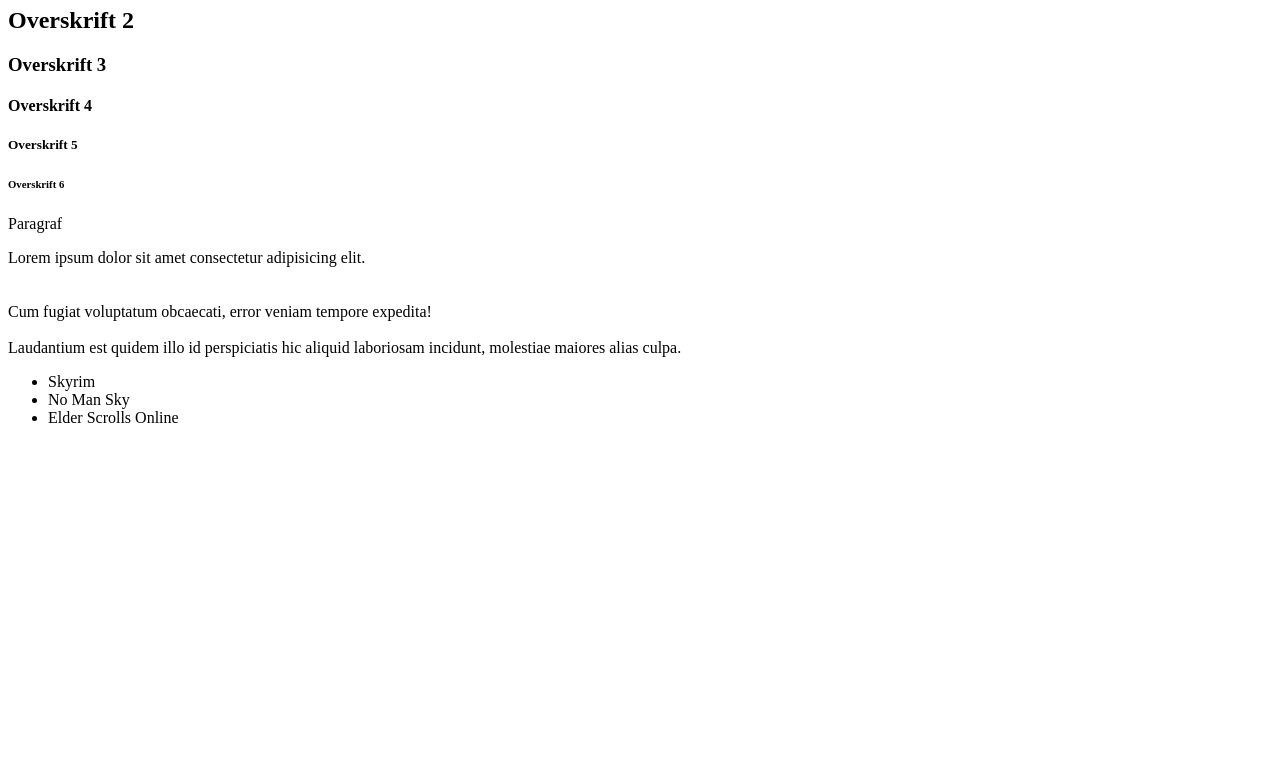
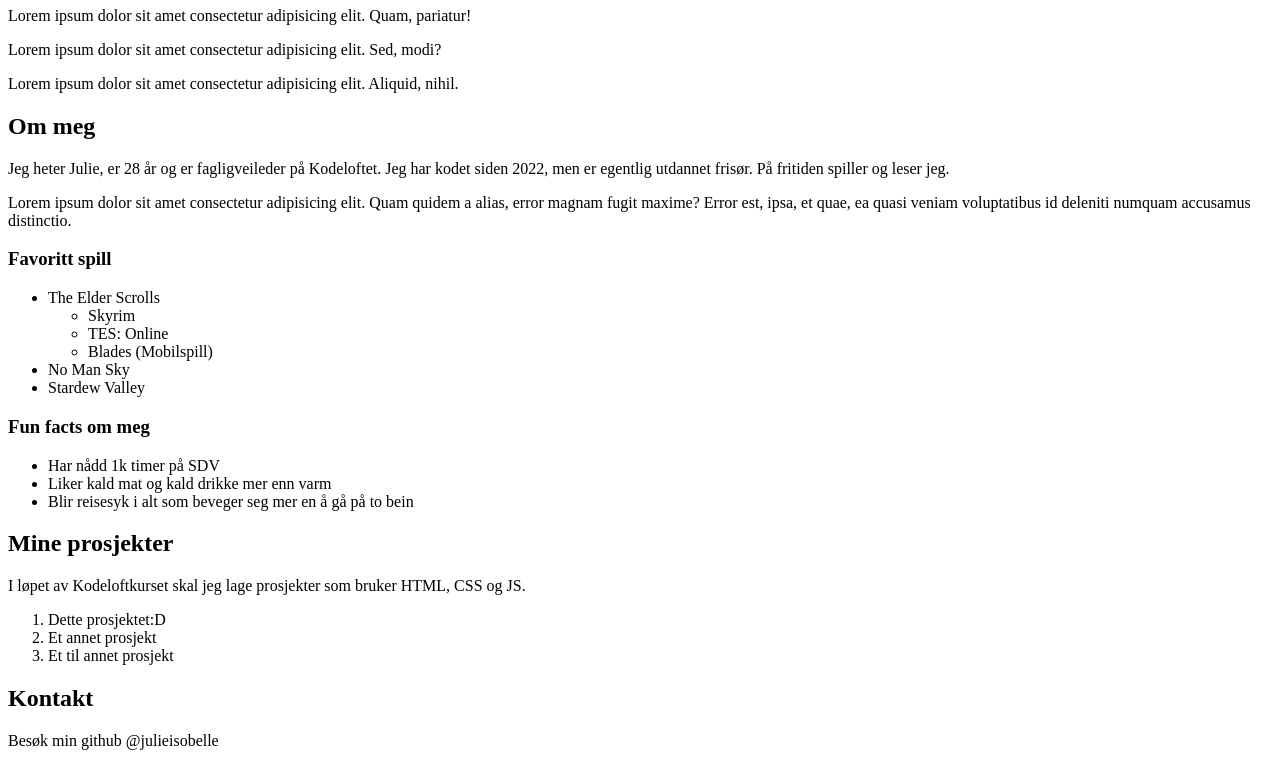
Before and after one commit to julieisobelle/fontenehusetG17_undervisning1, a website: page index.html in a window 1280 px wide. Shown: the part 73-839 px from the top of the page. Before the commit the page ends 800 px from the top, so only its background shows below. Drawn offline with Linux system fonts and the light colour scheme.

Commit message:
Updated with more "real" information

```diff
--- a/index.html
+++ b/index.html
@@ -8,21 +8,43 @@
     <script type="module" src="script.js"></script>
   </head>
   <body>
-    <h1>Overskrift 1</h1>
-    <h2>Overskrift 2</h2>
-    <h3>Overskrift 3</h3>
-    <h4>Overskrift 4</h4>
-    <h5>Overskrift 5</h5>
-    <h6>Overskrift 6</h6>
-    <p>Paragraf</p>
-    <p>Lorem ipsum dolor sit amet consectetur adipisicing elit. <br> <br> <br>
-      Cum fugiat voluptatum obcaecati, error veniam tempore expedita! <br> <br>
-      Laudantium est quidem illo id perspiciatis hic aliquid laboriosam incidunt, molestiae maiores alias culpa.</p>
+    <h1>Velkommen til min side</h1>
+    <p>Lorem ipsum dolor sit amet consectetur adipisicing elit. Quam, pariatur!</p>
+    <p>Lorem ipsum dolor sit amet consectetur adipisicing elit. Sed, modi?</p>
+    <p>Lorem ipsum dolor sit amet consectetur adipisicing elit. Aliquid, nihil.</p>
 
+    <h2>Om meg</h2>
+    <p>Jeg heter Julie, er 28 år og er fagligveileder på Kodeloftet. Jeg har kodet siden 2022, men er egentlig utdannet frisør. På fritiden spiller og leser jeg.</p>
+    <p>Lorem ipsum dolor sit amet consectetur adipisicing elit. Quam quidem a alias, error magnam fugit maxime? Error est, ipsa, et quae, ea quasi veniam voluptatibus id deleniti numquam accusamus distinctio.</p>
+
+    <h3>Favoritt spill</h3>
+    <ul>
+      <li>The Elder Scrolls</li>
       <ul>
         <li>Skyrim</li>
-        <li>No Man Sky</li>
-        <li>Elder Scrolls Online</li>
+        <li>TES: Online</li>
+        <li>Blades (Mobilspill)</li>
       </ul>
+      <li>No Man Sky</li>
+      <li>Stardew Valley</li>
+    </ul>
+
+    <h3>Fun facts om meg</h3>
+    <ul>
+      <li>Har nådd 1k timer på SDV</li>
+      <li>Liker kald mat og kald drikke mer enn varm</li>
+      <li>Blir reisesyk i alt som beveger seg mer en å gå på to bein</li>
+    </ul>
+
+    <h2>Mine prosjekter</h2>
+    <p>I løpet av Kodeloftkurset skal jeg lage prosjekter som bruker HTML, CSS og JS.</p>
+    <ol>
+      <li>Dette prosjektet:D</li>
+      <li>Et annet prosjekt</li>
+      <li>Et til annet prosjekt</li>
+    </ol>
+
+    <h2>Kontakt</h2>
+    <p>Besøk min github @julieisobelle</p>
   </body>
 </html>
```
